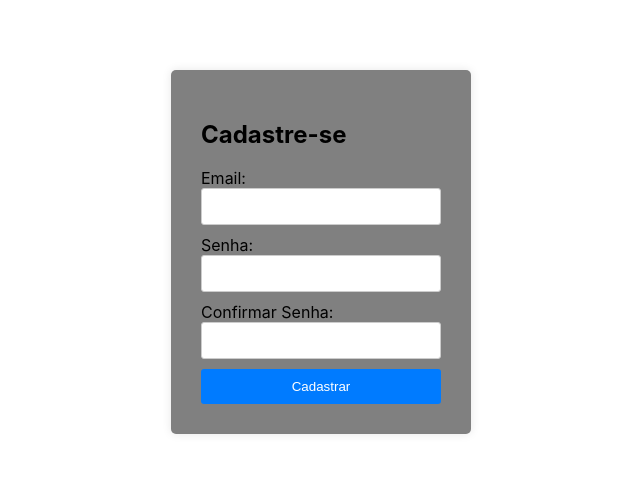
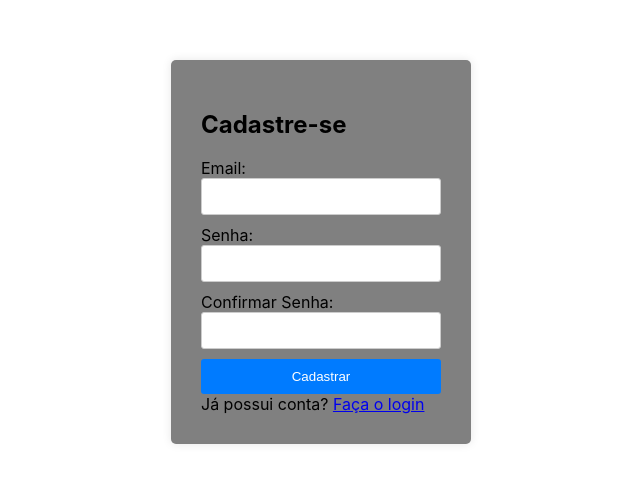
Before and after one commit to portal-ciclismo/front, a React (Create React App) app in the folder app-ciclismo/: page /cadastro in a window 1280 px wide. Shown: the part 148-630 px from the top of the page, without its empty margins (319-959 px from the left). Built offline with nearby package versions, Linux system fonts and the light colour scheme.

Commit message:
criando o botão de direcionar ao login

```diff
--- a/app-ciclismo/src/pages/Cadastro.js
+++ b/app-ciclismo/src/pages/Cadastro.js
@@ -1,5 +1,7 @@
 import '../pages-css/Cadastro.css';
 import React, { useState } from 'react';
+import { Link } from 'react-router-dom';
+
 
 function Cadastro() {
   const [formData, setFormData] = useState({
@@ -67,6 +69,14 @@ function Cadastro() {
         </div>
         {!passwordMatch && <p>As senhas não coincidem.</p>}
         <button type="submit">Cadastrar</button>
+
+        <div className="text-center">
+          <span className="txt1">Já possui conta? </span>
+          <Link className="txt2" to="/login">
+            Faça o login
+          </Link>
+        </div>
+
       </form>
     </div>
   );
```
